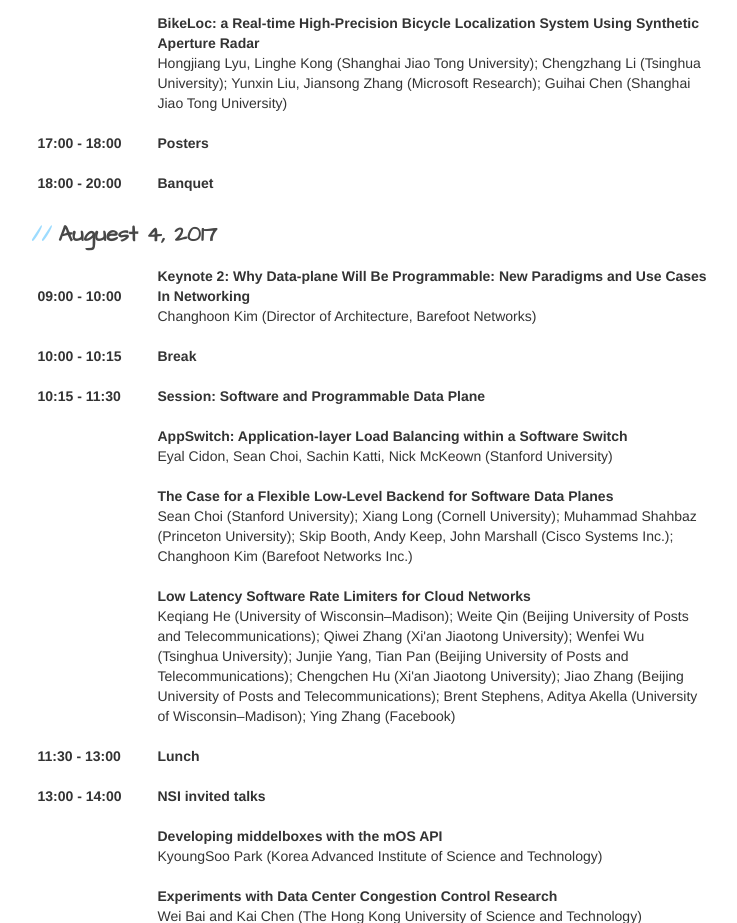
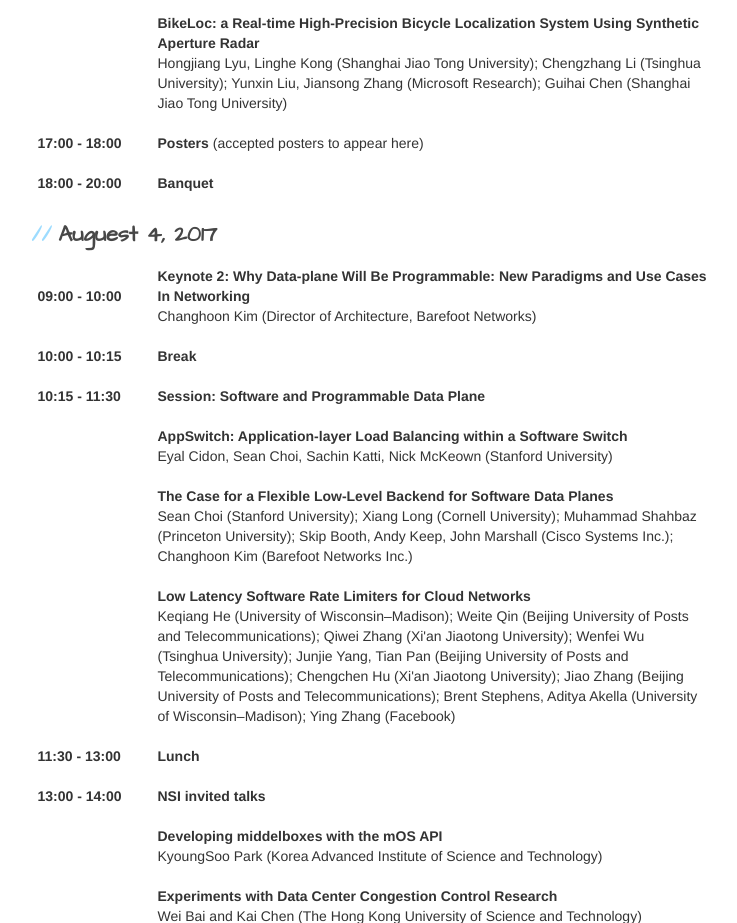
Before and after one commit to baiwei0427/APNet17-Web, a plain HTML site: page program.html in a window 1280 px wide. Shown: the part 2120-3043 px from the top of the page, without its empty margins (370-1107 px from the left). Drawn offline with nearby package versions, Linux system fonts and the light colour scheme.

Commit message:
Update poster information

```diff
--- a/program.html
+++ b/program.html
@@ -102,7 +102,7 @@
 
 				<tr><td width="120px"></td><td><b>BikeLoc: a Real-time High-Precision Bicycle Localization System Using Synthetic Aperture Radar</b><br/>Hongjiang Lyu, Linghe Kong (Shanghai Jiao Tong University); Chengzhang Li (Tsinghua University); Yunxin Liu, Jiansong Zhang (Microsoft Research); Guihai Chen (Shanghai Jiao Tong University)</td></tr>
 
-				<tr><td width="120px"><b>17:00 - 18:00</b></td><td><b>Posters </b></td></tr>
+				<tr><td width="120px"><b>17:00 - 18:00</b></td><td><b>Posters</b> (accepted posters to appear here)</td></tr>
 
 				<tr><td width="120px"><b>18:00 - 20:00</b></td><td><b>Banquet </b></td></tr>
 
```
